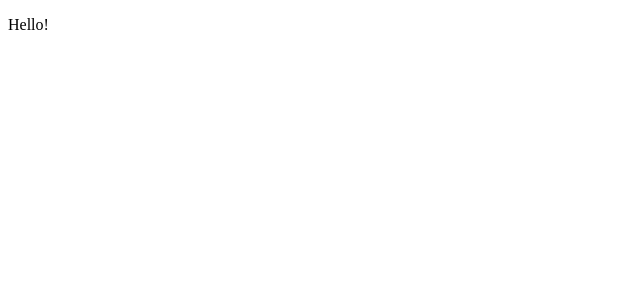
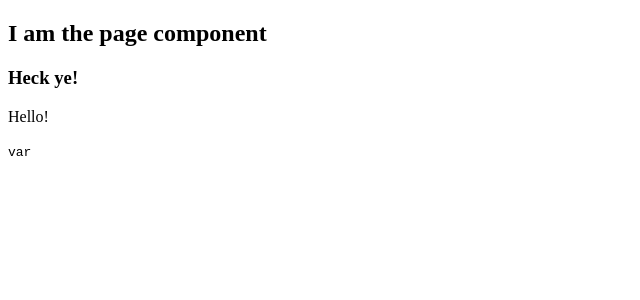
Before and after one commit to simotae14/SickFitsAdvancedReact, a Next.js app in the folder frontend/: page / in a window 1280 px wide. Shown: the top 300 px of the page, without its empty margins (0-640 px from the left). Built offline with nearby package versions, Linux system fonts and the light colour scheme.

Commit message:
03. create a shared Page Component

```diff
--- /dev/null
+++ b/frontend/components/Page.js
@@ -0,0 +1,16 @@
+import PropTypes from 'prop-types';
+
+export default function Page({ children, cool }) {
+  return (
+    <div>
+      <h2>I am the page component</h2>
+      <h3>{cool}</h3>
+      {children}
+    </div>
+  );
+}
+
+Page.propTypes = {
+  cool: PropTypes.string,
+  children: PropTypes.any,
+};
--- a/frontend/pages/index.js
+++ b/frontend/pages/index.js
@@ -1,7 +1,10 @@
+import Page from '../components/Page';
+
 export default function IndexPage() {
   return (
-    <div>
+    <Page cool="Heck ye!">
       <p>Hello!</p>
-    </div>
+      <code>var</code>
+    </Page>
   );
 }
--- a/frontend/pages/sell.js
+++ b/frontend/pages/sell.js
@@ -1,7 +1,9 @@
+import Page from '../components/Page';
+
 export default function SellPage() {
   return (
-    <div>
+    <Page>
       <p>Hello Sell!</p>
-    </div>
+    </Page>
   );
 }
```
